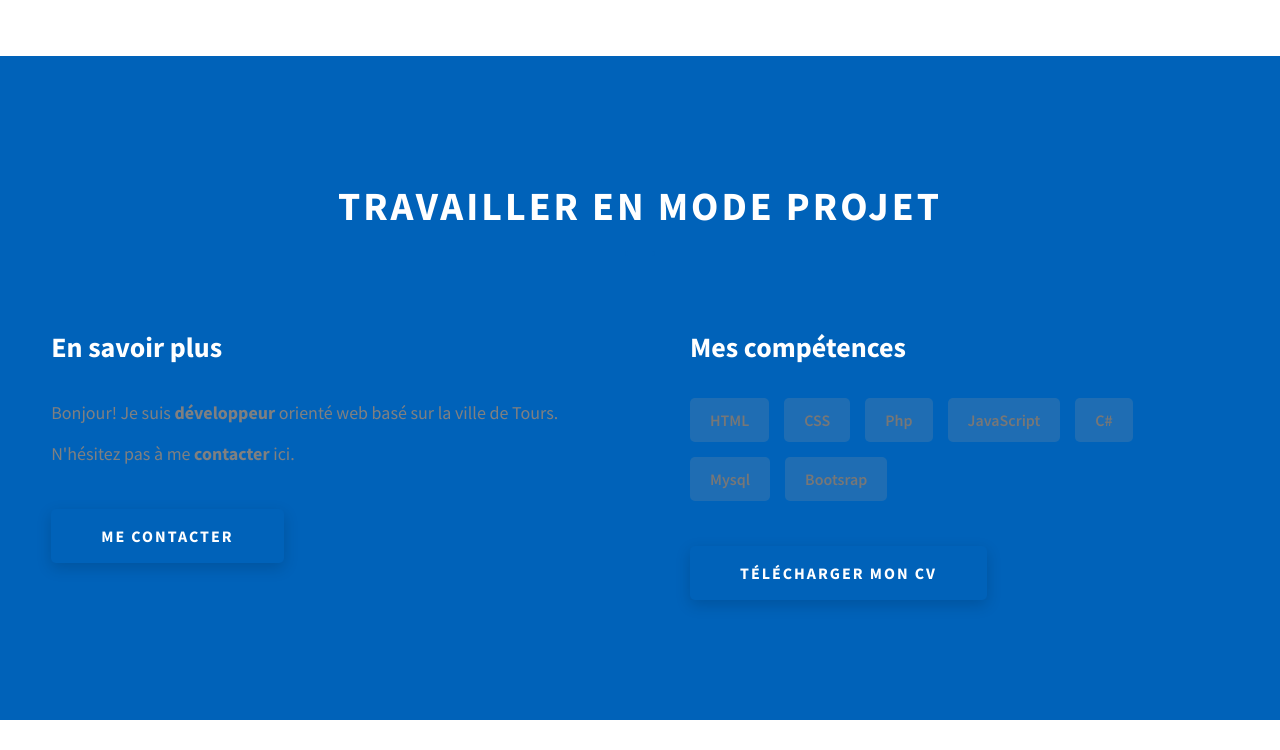
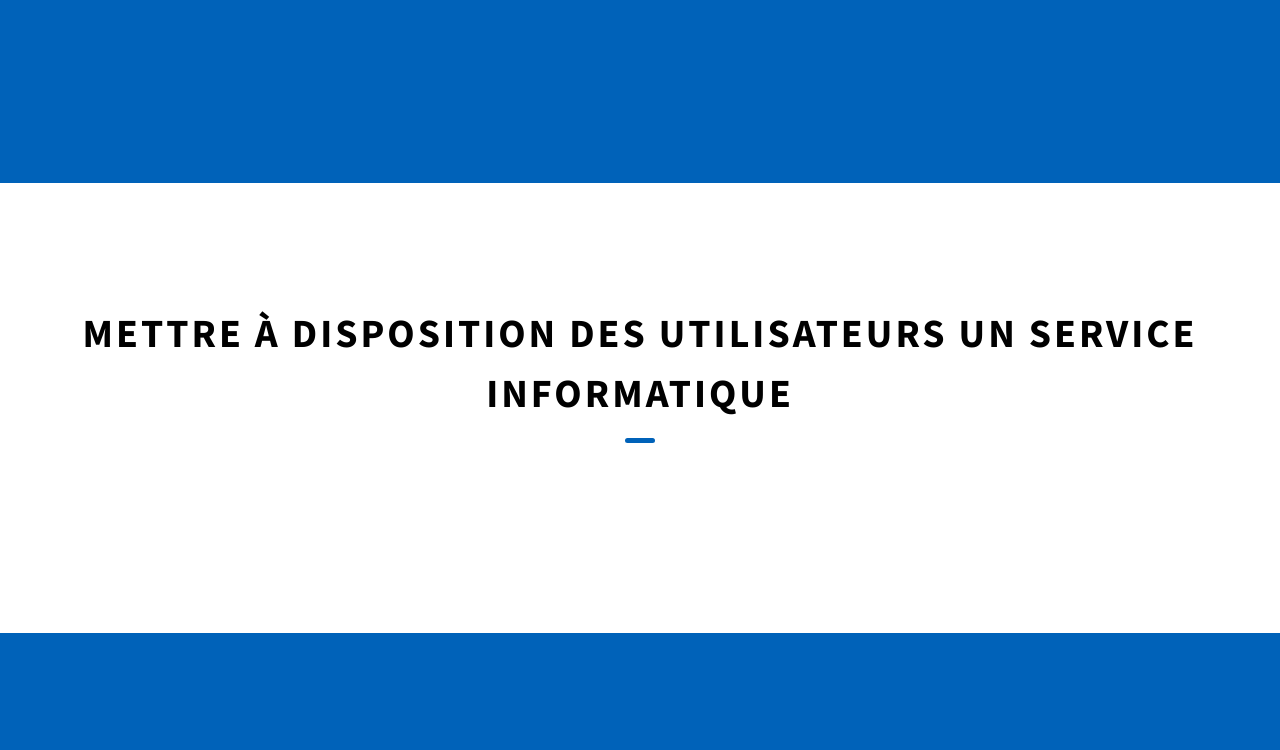
Before and after one commit to Guillaume-Got/portfolio, a website: page competences.html in a window 1280 px wide. Shown: the part 5224-5974 px from the top of the page. Drawn offline with Linux system fonts and the light colour scheme.

Commit message:
Update competences.html

```diff
--- a/competences.html
+++ b/competences.html
@@ -129,12 +129,7 @@
       </h2>
 
       <div class="projects__content">
-        <div class="projects__row">
-          <div class="projects__row-img-cont">
-            <img src="./assets/png/site_geek4fun_img.PNG" alt="Software Screenshot" width="517" height="263" class="projects__row-img"
-              loading="lazy">
-          </div>
-        </div>
+
       </div>
     </div>
   </section>
@@ -145,34 +140,7 @@
 
       </h2>
       <div class="about__content">
-        <div class="about__content-main">
-          <h3 class="about__content-title">En savoir plus</h3>
-          <div class="about__content-details">
-            <p class="about__content-details-para">
-              Bonjour! Je suis <strong> développeur </strong> orienté web basé sur la ville de Tours.
-            </p>
-            <p class="about__content-details-para">
-              N'hésitez pas à me
-              <strong>contacter</strong> ici.
-            </p>
-          </div>
-          <a href="#contact" class="btn btn--med btn--theme dynamicBgClr">Me contacter</a>
-        </div>
-        <div class="about__content-skills">
-          <h3 class="about__content-title">Mes compétences</h3>
-          <div class="skills">
-            <div class="skills__skill">HTML</div>
-            <div class="skills__skill">CSS</div>
-            <div class="skills__skill">Php</div>
-            <div class="skills__skill">JavaScript</div>
-            <div class="skills__skill">C#</div>
-            <div class="skills__skill">Mysql</div>
-            <div class="skills__skill">Bootsrap</div>
-          </div></br></br>
-          <a class="btn btn--med btn--theme dynamicBgClr" href="./assets/pdf/CV_Got_Guillaume.pdf.pdf"
-            download="CV_Got_Guillaume">
-            Télécharger mon CV</a>
-        </div>
+
       </div>
     </div>
   </section>
```
